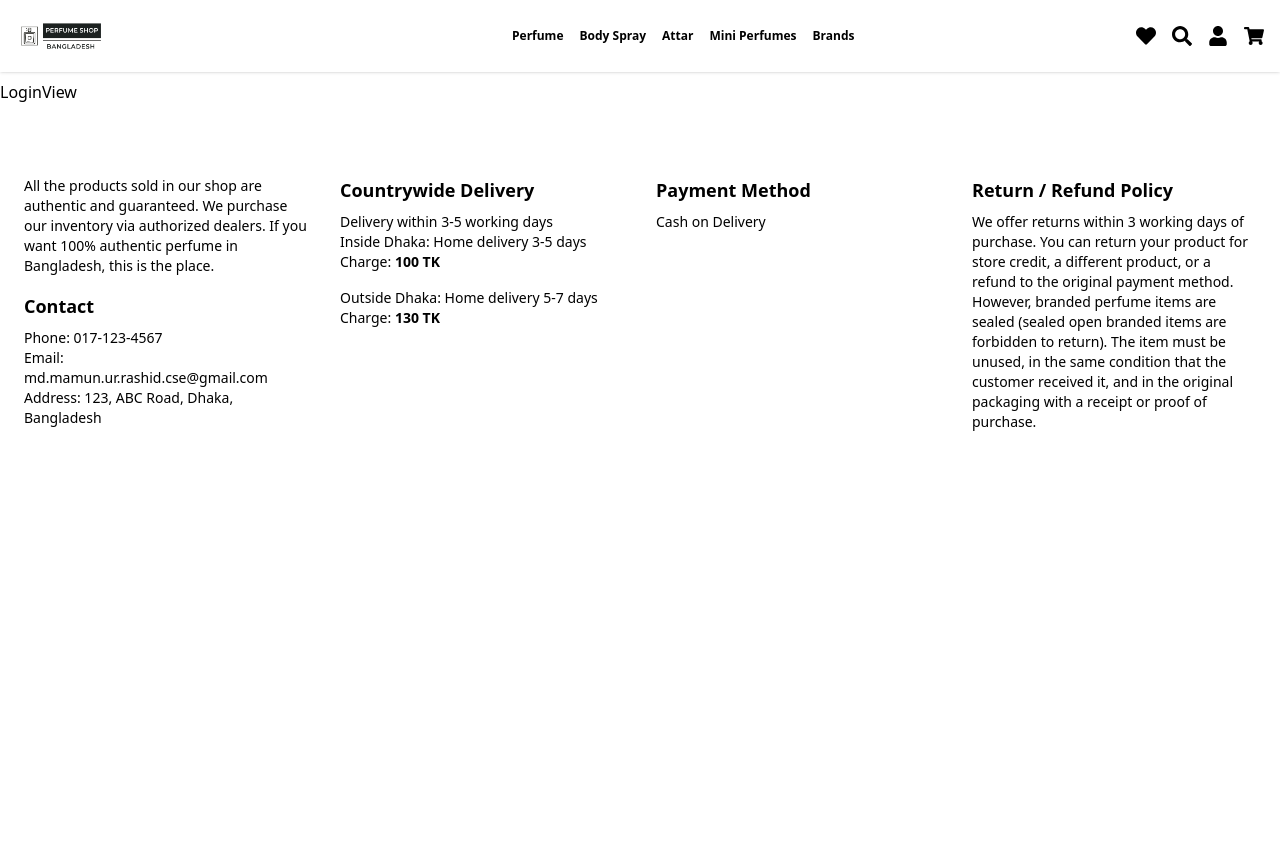
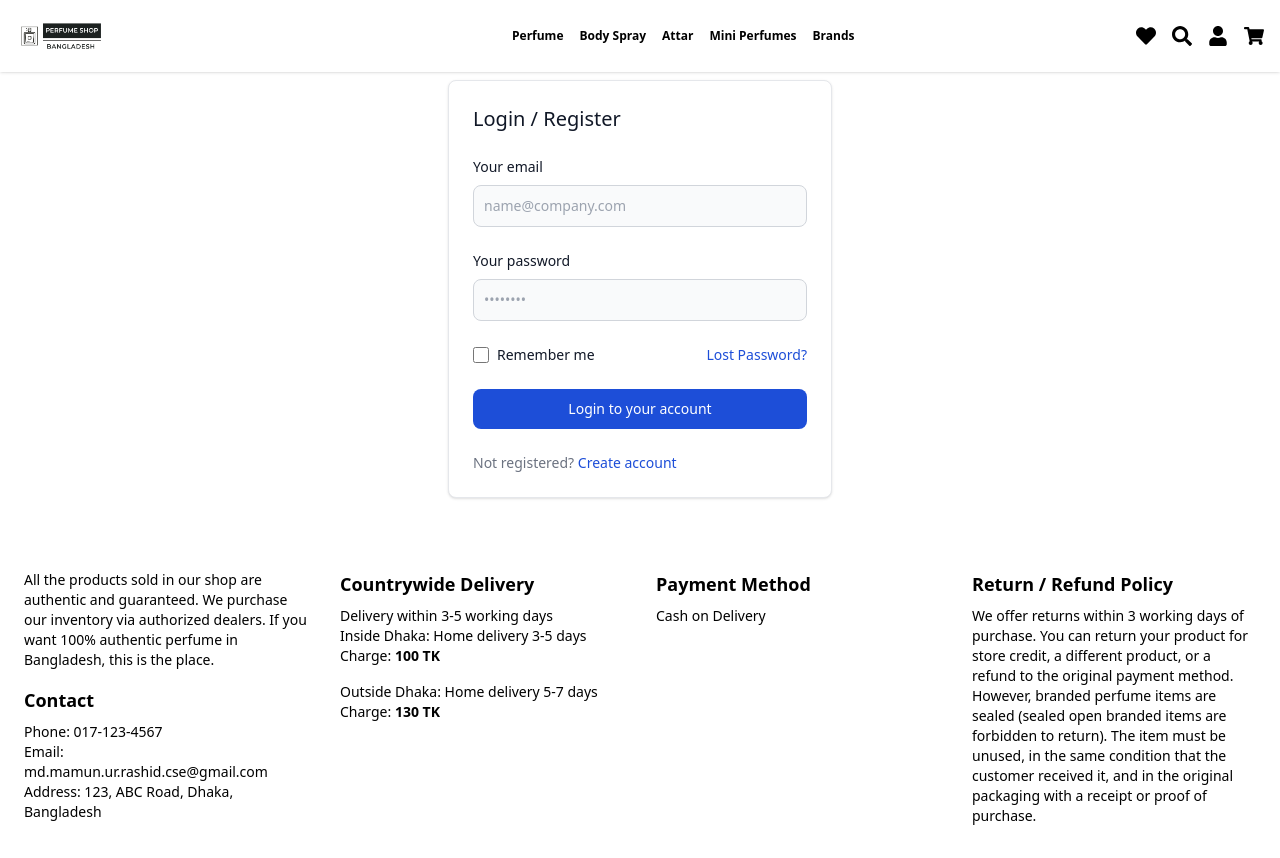
Before and after one commit to MamunUrRashidAIUB/Khushbu, a React (Vite) app: page /Login in a window 1280 px wide. Before the commit the page ends 800 px from the top, so only its background shows below. Built offline with nearby package versions, Linux system fonts and the light colour scheme.

Commit message:
navlink done for now also added go back main page is add

```diff
--- a/src/components/Cards/Cart.jsx
+++ b/src/components/Cards/Cart.jsx
@@ -1,5 +1,29 @@
+import { FaShoppingCart } from "react-icons/fa";
+import { NavLink } from "react-router-dom/cjs/react-router-dom.min";
+
 const Cart = () => {
-  return <div className="mt-20"> Welcome to Cart</div>;
+  return (
+    <div className="mt-20 flex justify-center items-center text-center">
+      <div>
+        <h1 className="text-7xl pb-10">Cart</h1>
+        <div className="flex justify-center pb-10">
+          <FaShoppingCart className="text-9xl " />
+        </div>
+
+        <h2> The Cart is cureently empty</h2>
+        <p>
+          You have no items in your cart. To save an item for later, click the
+          heart icon next to the product.
+        </p>
+
+        <NavLink to="/">
+          <button className="mt-10 bg-black hover:bg-white hover:text-black text-white font-bold py-2 px-4 rounded">
+            Return to Shop
+          </button>
+        </NavLink>
+      </div>
+    </div>
+  );
 };
 
 export default Cart;
--- a/src/components/Common/WishlistView.jsx
+++ b/src/components/Common/WishlistView.jsx
@@ -1,7 +1,27 @@
-import React from "react";
+import { FaShoppingCart } from "react-icons/fa";
+import { NavLink } from "react-router-dom/cjs/react-router-dom.min";
+const WishlistView = () => {
+  return (
+    <div className="mt-20 flex justify-center items-center text-center">
+      <div>
+        <h1 className="text-7xl pb-10">Wishlist</h1>
+        <div className="flex justify-center pb-10">
+          <FaShoppingCart className="text-9xl " />
+        </div>
 
-const WishlistView = () => {
-  return <div className="mt-20">WishlistView</div>;
+        <h2> The wish list is cureently empty</h2>
+        <p>
+          You have no items in your wish list. To save an item for later, click
+          the heart icon next to the product.
+        </p>
+        <NavLink to="/">
+          <button className="mt-10 bg-black hover:bg-white hover:text-black text-white font-bold py-2 px-4 rounded">
+            Return to Shop
+          </button>
+        </NavLink>
+      </div>
+    </div>
+  );
 };
 
 export default WishlistView;
--- a/src/components/auth/views/LoginView.jsx
+++ b/src/components/auth/views/LoginView.jsx
@@ -1,7 +1,84 @@
-import React from "react";
-
 const LoginView = () => {
-  return <div className="mt-20">LoginView</div>;
+  return (
+    <div className="mt-20  flex justify-center items-center">
+      <div className="w-full max-w-sm p-4 bg-white border text-black border-gray-200 rounded-lg shadow sm:p-6 md:p-">
+        <form className="space-y-6" action="#">
+          <h1 className="text-xl font-medium text-gray-900">
+            Login / Register
+          </h1>
+          <div>
+            <label
+              htmlFor="email"
+              className="block mb-2 text-sm font-medium text-gray-900"
+            >
+              Your email
+            </label>
+            <input
+              type="email"
+              name="email"
+              id="email"
+              className="bg-gray-50 border border-gray-300 text-gray-900 text-sm rounded-lg focus:ring-blue-500 focus:border-blue-500 block w-full p-2.5"
+              placeholder="name@company.com"
+              required
+            />
+          </div>
+          <div>
+            <label
+              htmlFor="password"
+              className="block mb-2 text-sm font-medium text-gray-900"
+            >
+              Your password
+            </label>
+            <input
+              type="password"
+              name="password"
+              id="password"
+              placeholder="••••••••"
+              className="bg-gray-50 border border-gray-300 text-gray-900 text-sm rounded-lg focus:ring-blue-500 focus:border-blue-500 block w-full p-2.5"
+              required
+            />
+          </div>
+          <div className="flex items-start">
+            <div className="flex items-start">
+              <div className="flex items-center h-5">
+                <input
+                  id="remember"
+                  type="checkbox"
+                  value=""
+                  className="w-4 h-4 border border-gray-300 rounded bg-gray-50 focus:ring-3 focus:ring-blue-300"
+                  required
+                />
+                <label
+                  htmlFor="remember"
+                  className="ms-2 text-sm font-medium text-gray-900"
+                >
+                  Remember me
+                </label>
+              </div>
+            </div>
+            <a
+              href="#"
+              className="ms-auto text-sm text-blue-700 hover:underline"
+            >
+              Lost Password?
+            </a>
+          </div>
+          <button
+            type="submit"
+            className="w-full text-white bg-blue-700 hover:bg-blue-800 focus:ring-4 focus:outline-none focus:ring-blue-300 font-medium rounded-lg text-sm px-5 py-2.5 text-center"
+          >
+            Login to your account
+          </button>
+          <div className="text-sm font-medium text-gray-500">
+            Not registered?{" "}
+            <a href="#" className="text-blue-700 hover:underline">
+              Create account
+            </a>
+          </div>
+        </form>
+      </div>
+    </div>
+  );
 };
 
 export default LoginView;
--- a/src/components/search/SearchView.jsx
+++ b/src/components/search/SearchView.jsx
@@ -1,7 +1,11 @@
-import React from "react";
+import SearchBar from "../SearchBar";
 
 const SearchView = () => {
-  return <div className="mt-20">SearchView</div>;
+  return (
+    <div className="mt-20">
+      <SearchBar />
+    </div>
+  );
 };
 
 export default SearchView;
```
